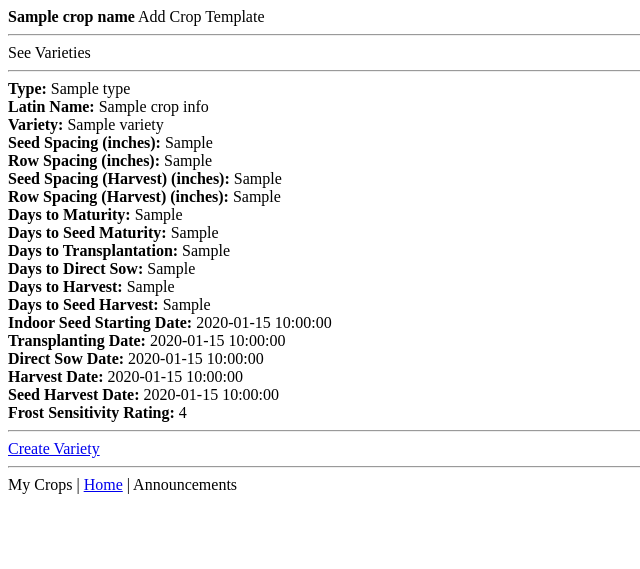
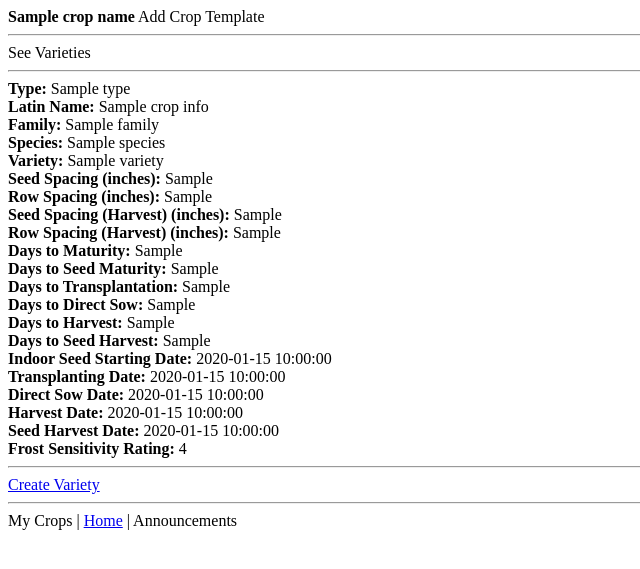
Before and after one commit to jamiebarnett26/Healing-Waters-Farm, a Flask app: template templates/showcrop.html in a window 1280 px wide. Shown: the top 569 px of the page, without its empty margins (0-640 px from the left). Run offline with Flask 3, Linux system fonts and the light colour scheme; the template is opened without the code that fills it: most values are stand-ins (such as "Sample title", 1, 10 or a date in 2020).

Commit message:
added family and species to database

```diff
--- a/app.py
+++ b/app.py
@@ -67,8 +67,10 @@ def create_variety(crop_name):
 
 @app.route('/addvariety/<crop_name>', methods=['POST'])
 def add_variety(crop_name):
+    crops = database.get_crop_info(crop_name)
     variety = flask.request.args.get('variety')
-    crops = database.get_crop_info(crop_name)
+    family = flask.request.args.get('family')
+    species = flask.request.args.get('species')
     seed_spacing_inches = flask.request.args.get('seed_spacing_inches')
     row_spacing_inches = flask.request.args.get('row_spacing_inches')
     seed_spacing_harvest = flask.request.args.get('seed_spacing_harvest')
@@ -86,7 +88,10 @@ def add_variety(crop_name):
     frost_sensitivity_rating = flask.request.args.get('frost_sensitivity_rating')
 
     crop_info = {'latin_name':crops[0]['latin_name'], 'variety':variety, 'template':False,
-                         'type':crop_name, 'seed_spacing_inches':seed_spacing_inches, 'row_spacing_inches':row_spacing_inches,
+                         'type':crop_name,
+                         'family':family,
+                         'species':species,
+                         'seed_spacing_inches':seed_spacing_inches, 'row_spacing_inches':row_spacing_inches,
                          'seed_spacing_harvest':seed_spacing_harvest, 'row_spacing_harvest':row_spacing_harvest,
                          'days_to_transplantation':days_to_transplantation, 'days_to_seed_maturity':days_to_seed_maturity,
                          'days_to_direct_sow':days_to_direct_sow, 'days_to_harvest':days_to_harvest,
--- a/models/schema/crop_information.sql
+++ b/models/schema/crop_information.sql
@@ -5,6 +5,8 @@ CREATE TABLE crop_information
     crop_id                   serial
         primary key,
     latin_name                varchar(255),
+    family                    varchar(255),
+    species                   varchar(255),
     variety                   varchar(255),
     type                      varchar(100),
     template                  boolean,
--- a/models/schema/test_crops.sql
+++ b/models/schema/test_crops.sql
@@ -1,5 +1,5 @@
 INSERT INTO crop_information (
-    latin_name, type, variety, template, seed_spacing_inches, row_spacing_inches,
+    latin_name, family, species, type, variety, template, seed_spacing_inches, row_spacing_inches,
     seed_spacing_harvest, row_spacing_harvest, days_to_maturity,
     days_to_seed_maturity, days_to_transplantation, days_to_direct_sow,
     days_to_harvest, days_to_seed_harvest, indoor_seed_starting_date,
@@ -7,10 +7,10 @@ INSERT INTO crop_information (
     frost_sensitivity_rating
 ) VALUES
 (
-    'Solanum lycopersicum', 'Tomato', 'Beefsteak', True, 18, 24, 12, 36, 70,
+    'Solanum lycopersicum', 'Tomato Family', 'Tomato Species', 'Tomato', 'Beefsteak', True, 18, 24, 12, 36, 70,
     80, 0, 0, 80, 0, '2024-02-15', '2024-05-01', NULL, '2024-07-15', NULL, 3
 ),
 (
-    'Daucus carota', 'Carrot', 'Imperator', True, 2, 12, 2, 12, 70,
+    'Daucus carota', 'Carrot Family', 'Carrot Species', 'Carrot', 'Imperator', True, 2, 12, 2, 12, 70,
     70, 0, 0, 70, 0, NULL, NULL, '2024-03-15', '2024-07-01', NULL, 2
 );
--- a/templates/displaycropinfo.html
+++ b/templates/displaycropinfo.html
@@ -1,6 +1,8 @@
 {% for crop_info in crop_infos: %}
     <strong>Type:</strong> {{ crop_info['type'] }}<br>
     <strong>Latin Name:</strong> {{ crop_info['latin_name'] }}<br>
+    <strong>Family:</strong> {{ crop_info['family'] }}<br>
+    <strong>Species:</strong> {{ crop_info['species'] }}<br>
     <strong>Variety:</strong> {{ crop_info['variety'] }}<br>
     <strong>Seed Spacing (inches):</strong> {{ crop_info['seed_spacing_inches'] }}<br>
     <strong>Row Spacing (inches):</strong> {{ crop_info['row_spacing_inches'] }}<br>
--- a/templates/searchresults.html
+++ b/templates/searchresults.html
@@ -12,6 +12,8 @@
             {% for crop_info in crop_infos: %}
             <strong>Variety:</strong> {{ crop_info['variety'] }}<br>
             <strong>Latin Name:</strong> {{ crop_info['latin_name'] }}<br>
+            <strong>Family:</strong> {{ crop_info['family'] }}<br>
+            <strong>Species:</strong> {{ crop_info['species'] }}<br>
             <strong>Type:</strong> {{ crop_info['type'] }}<br>
             <strong>Seed Spacing (inches):</strong> {{ crop_info['seed_spacing_inches'] }}<br>
             <strong>Row Spacing (inches):</strong> {{ crop_info['row_spacing_inches'] }}<br>
```
